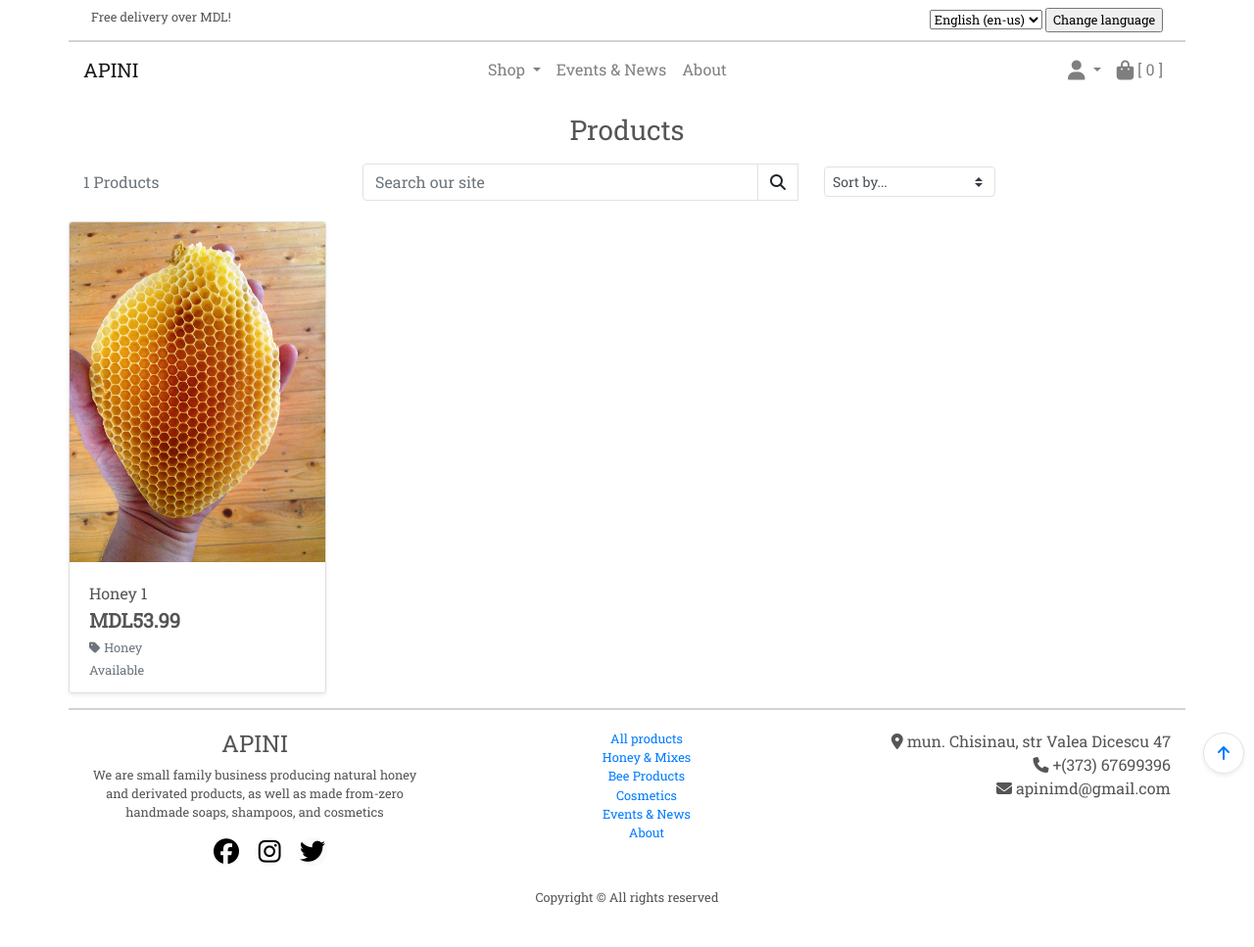
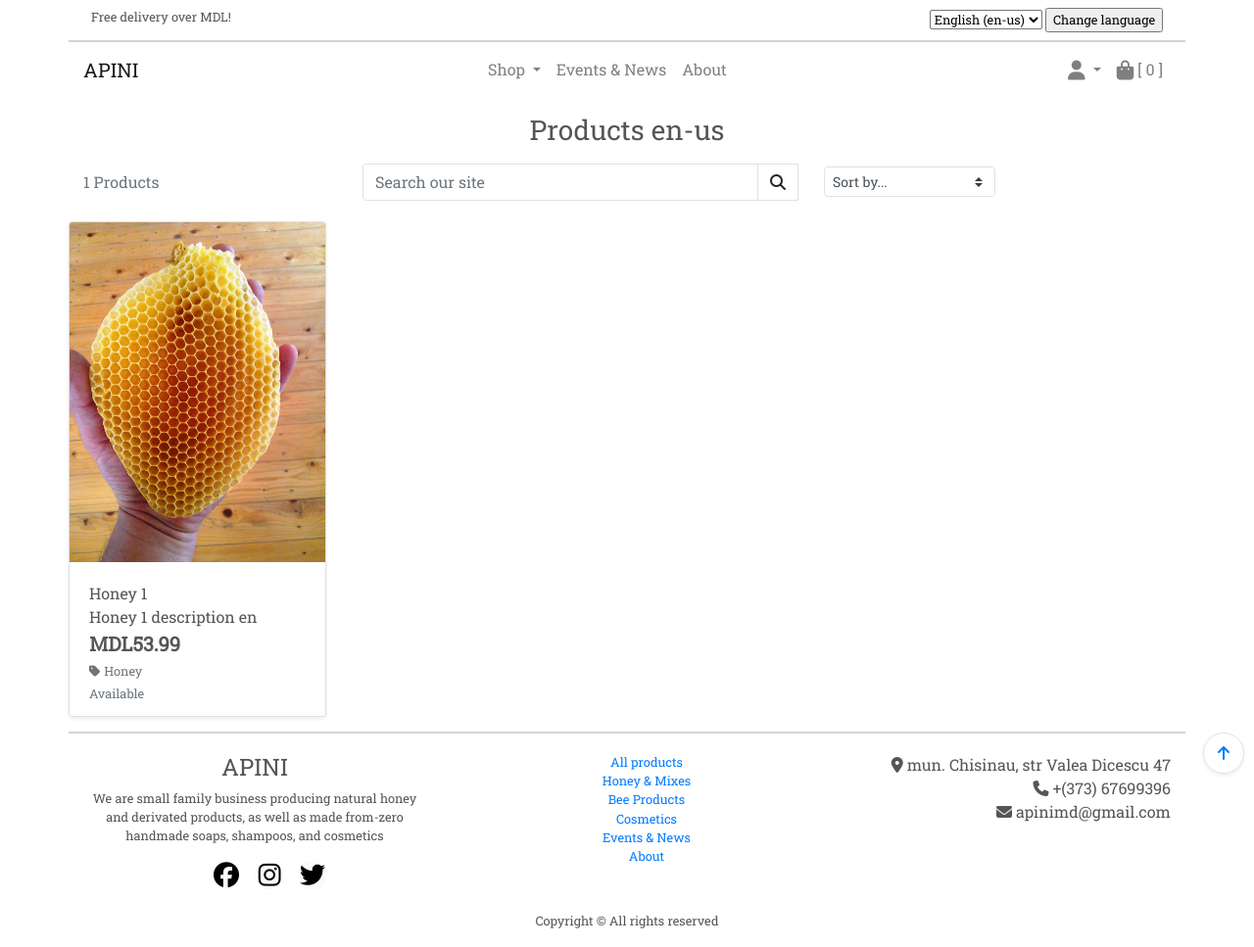
Before and after one commit to xz3t/milestone-4, a Django app: page /products/ in a window 1280 px wide. Shown: the whole page at 98% size. Before the commit the page ends 924 px from the top, so only its background shows below. Run offline with Django 3.2, Linux system fonts and the light colour scheme; data comes from the database, SQL or seed files in the repository; some libraries are stand-ins or nearby versions.

Commit message:
Added if statement to display description in selected language

```diff
--- a/products/templates/products/products.html
+++ b/products/templates/products/products.html
@@ -8,13 +8,18 @@
         <div class="col"></div>
     </div>
 </div>
-{% endblock %} {% block content %}
+{% endblock %}
+{% block content %}
+
+{% get_current_language as LANGUAGE_CODE %}
+
+
 <div class="overlay"></div>
 <div class="container-fluid">
     <div class="container">
         <div class="row">
             <div class="col text-center mt-3">
-                <h3>Products</h3>
+                <h3>Products {{LANGUAGE_CODE}}</h3>
                 {% for c in current_categories %}
                     <a class="text-decoration-none" href="{% url 'products' %}?category={{ c.name }}">
                         <span class="p-2 mt-2 badge badge-white rounded-0 border border-dark">{{ c.friendly_name }}</span>
@@ -75,6 +80,13 @@
                                 {% endif %}
                                 <div class="card-body pb-0">
                                     <p class="mb-0">{{ product.name }}</p>
+                                    {% if LANGUAGE_CODE == 'ro' %}
+                                        <p class="mb-0">{{ product.description_ro}}</p>
+                                    {% elif LANGUAGE_CODE == 'ru' %}
+                                        <p class="mb-0">{{ product.description_ru}}</p>
+                                    {% else %}
+                                        <p class="mb-0">{{ product.description_en}}</p>
+                                    {% endif %}
                                 </div>
                                 <div class="card-footer bg-white pt-0 border-0 text-left">
                                     <div class="row">
```
